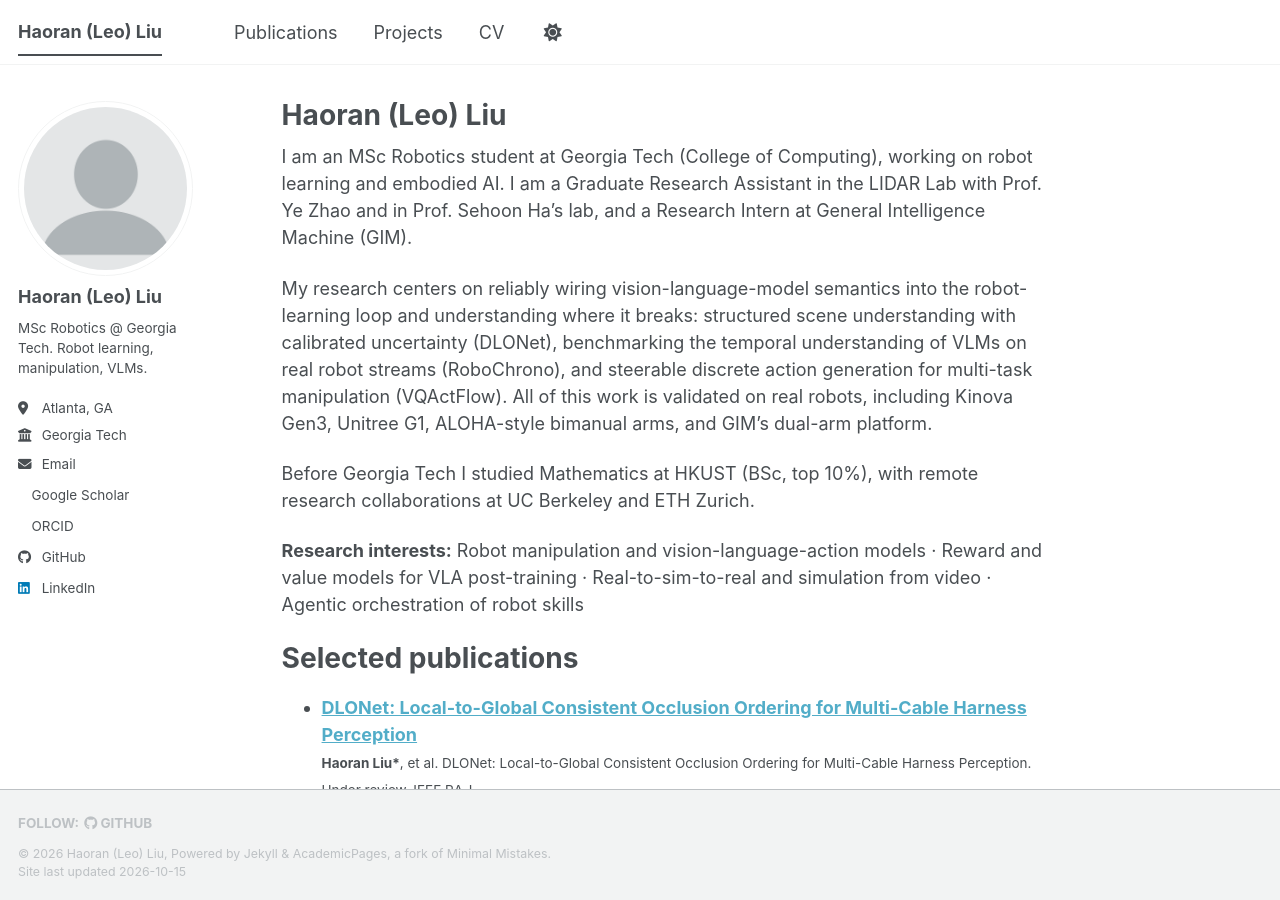
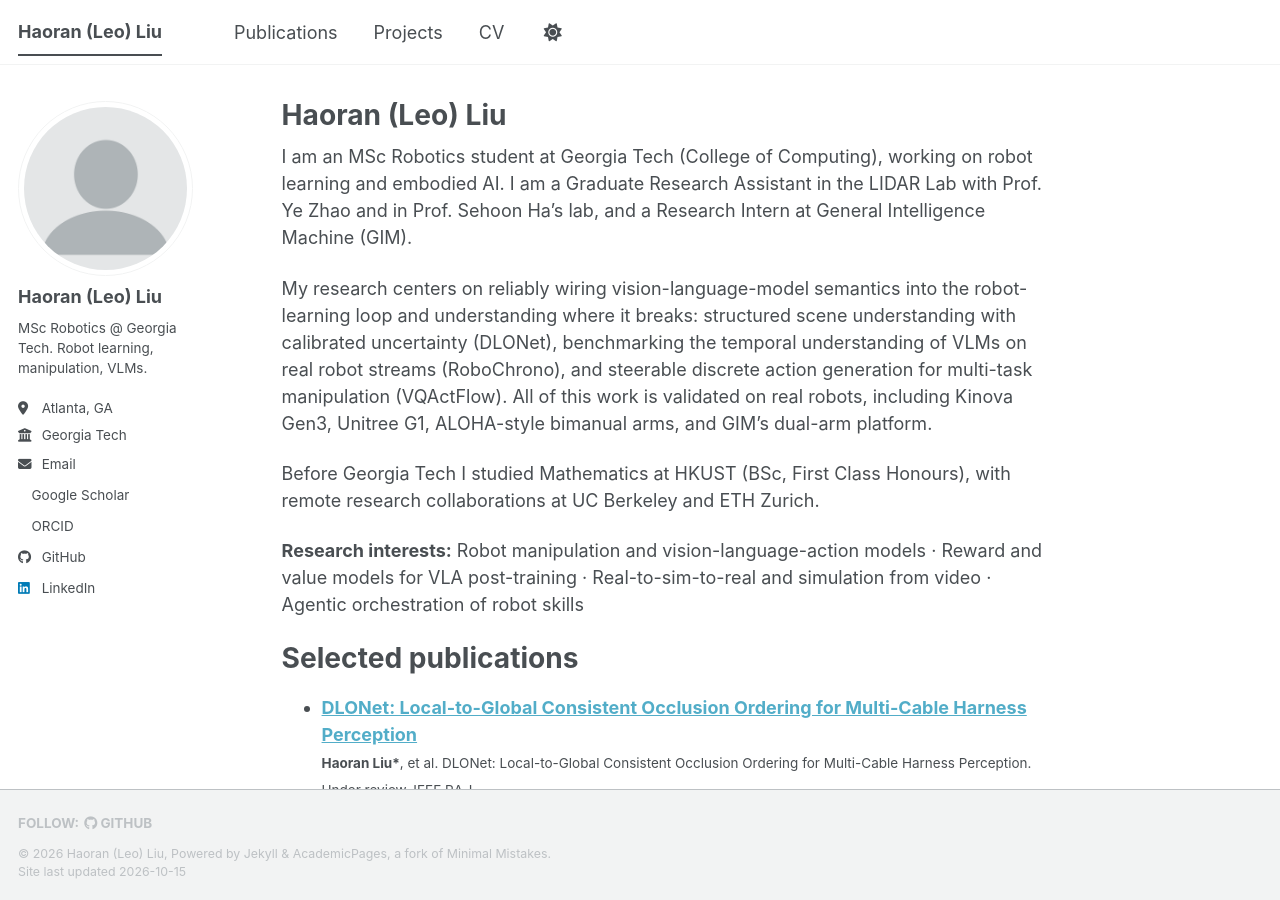
Before and after one commit to Leeeo547/Leeeo547.github.io, a Jekyll site: the page built from _pages/about.md, in a window 1280 px wide and 900 px high. Built offline with Jekyll 4.4.1, drawn with Linux system fonts in a browser that asks for light colours; a style sheet for code colours, icons or effects is not loaded.

Commit message:
data: HKUST — First Class Honours instead of GPA/top-10% claim; regenerate
Co-Authored-By: Claude Fable 5.1 <noreply@anthropic.com>
Claude-Session: https://claude.ai/code/session_01AbeAPrRgYM3dCPKGTUFLfc

```diff
--- a/_data/bank.yml
+++ b/_data/bank.yml
@@ -30,7 +30,7 @@ profile:
     work is validated on real robots, including Kinova Gen3, Unitree G1, ALOHA-style
     bimanual arms, and GIM's dual-arm platform.
 
-    Before Georgia Tech I studied Mathematics at HKUST (BSc, top 10%), with remote research collaborations at UC Berkeley and ETH Zurich.
+    Before Georgia Tech I studied Mathematics at HKUST (BSc, First Class Honours), with remote research collaborations at UC Berkeley and ETH Zurich.
   interests:
     - Robot manipulation and vision-language-action models
     - Reward and value models for VLA post-training
@@ -54,9 +54,10 @@ education:
     field: Mathematics
     start: 2021-09
     end: 2025-06
-    gpa: "3.8/4.3, top 10%"
+    gpa: ""
     location: Hong Kong
-    notes: []
+    notes:
+      - "First Class Honours"
 
 publications:
   - id: dlonet
--- a/_pages/cv.md
+++ b/_pages/cv.md
@@ -18,7 +18,8 @@ Education
 * **MSc in Robotics (College of Computing)**, Georgia Institute of Technology, Aug 2025 – May 2027 (expected). GPA 3.88/4.0.
   * Coursework: Deep Reinforcement Learning, Deep Learning (CS 7643), Probabilistic Graphical Models, Autonomous Mobile Robots, Machine Learning (CS 7641)
   * Graduate Teaching Assistant, Fall 2026
-* **BSc in Mathematics**, The Hong Kong University of Science and Technology, Sep 2021 – Jun 2025. GPA 3.8/4.3, top 10%.
+* **BSc in Mathematics**, The Hong Kong University of Science and Technology, Sep 2021 – Jun 2025.
+  * First Class Honours
 
 Research & Work Experience
 ======
```
Also changed, not shown: 1 other file.
